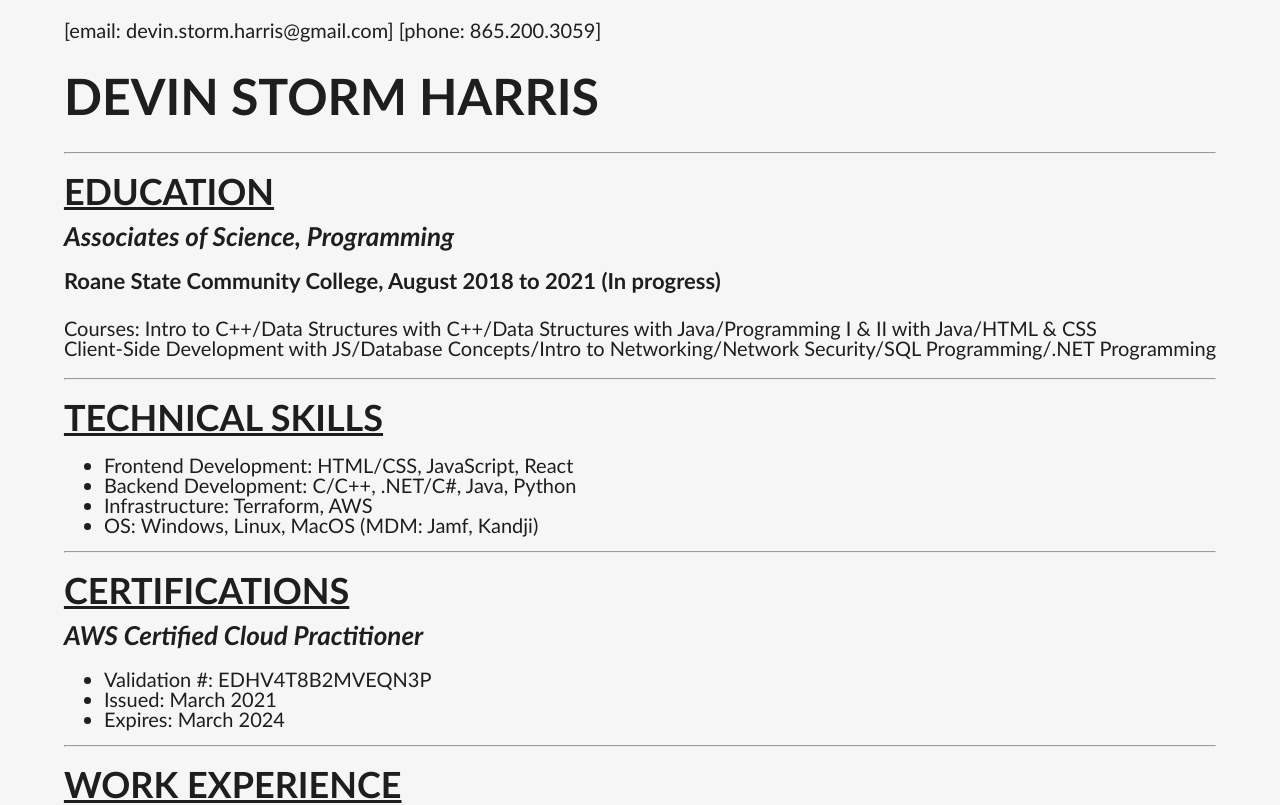
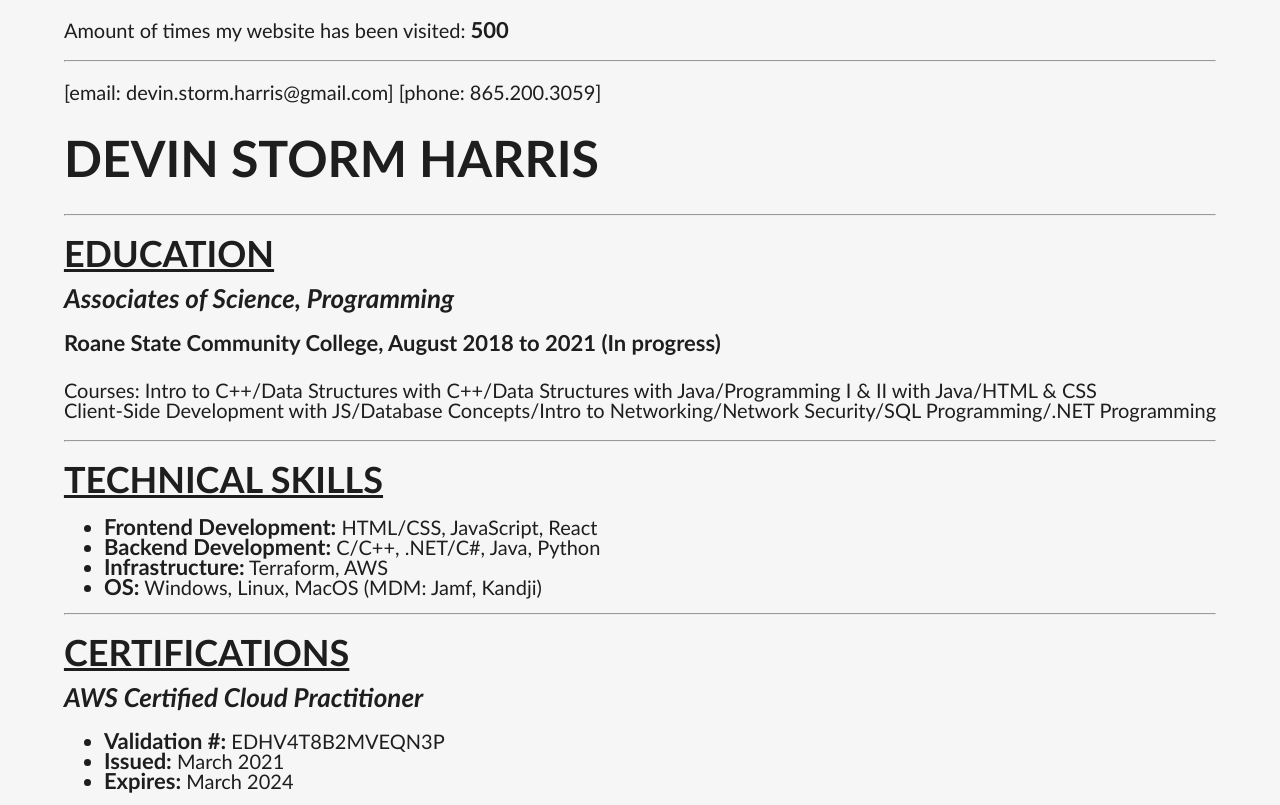
Before and after one commit to DevinStormHarris/resume, a plain HTML site: page index.html in a window 1280 px wide. Shown: the top 805 px of the page. Drawn offline with Linux system fonts and the light colour scheme.

Commit message:
Updated resume

```diff
--- a/index.html
+++ b/index.html
@@ -13,7 +13,13 @@
    <title>Devin Storm Harris</title>
 
  </head>
-    <body>
+    <body onload="getCount()">
+
+        <div>
+            <p>Amount of times my website has been visited: <span id="count"></span></p>
+        </div>
+
+        <hr>
 
         <div>
             <p>[email: devin.storm.harris@gmail.com] [phone: 865.200.3059]</p>
--- a/script.js
+++ b/script.js
@@ -0,0 +1,4 @@
+function getCount() {
+    let count = 500;
+    document.getElementById("count").innerHTML = count;
+}
--- a/stylesheet.css
+++ b/stylesheet.css
@@ -32,3 +32,12 @@ h3 {
 h4 {
     font-size: 22px;
 }
+
+span {
+    font-size: 22px;
+    font-weight: bold;
+}
+
+.count {
+    margin: 50%;
+}
```
